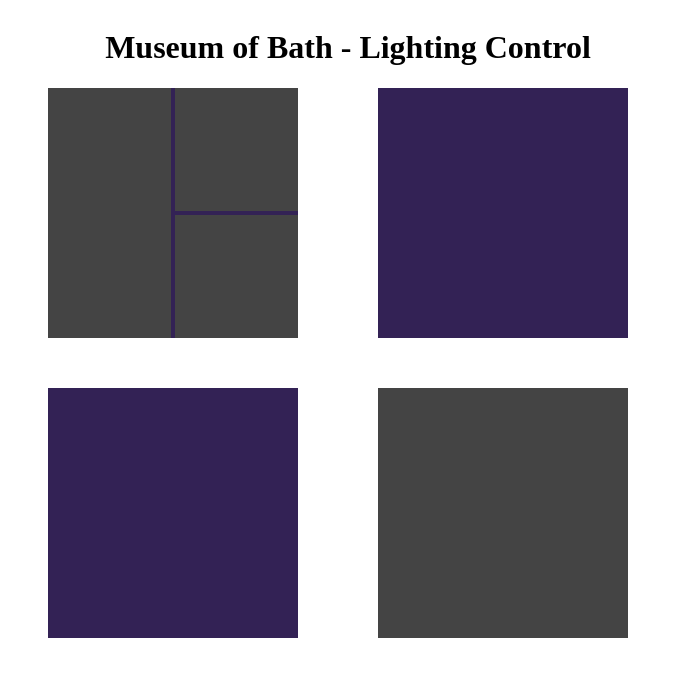
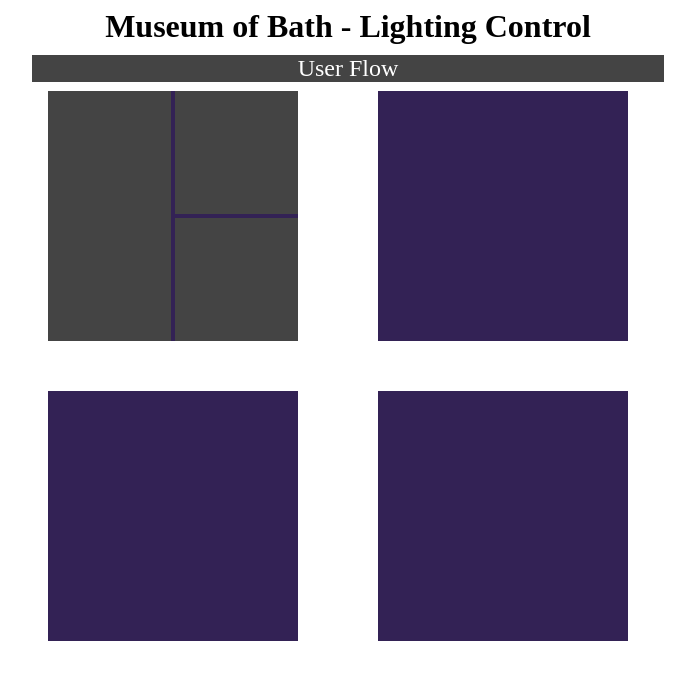
Before and after one commit to PolygonHJ/interactive_museum, a Flask app: page / in a window 1280 px wide. Shown: the top 680 px of the page, without its empty margins (292-987 px from the left). Run offline with Flask 2, Linux system fonts and the light colour scheme.

Commit message:
Updated user interface to include path button

```diff
--- a/app.py
+++ b/app.py
@@ -10,8 +10,10 @@ from flask import Flask
 from flask import render_template
 
 
+# Flask setup
 app = Flask(__name__)
 
+# Hardware setup
 pixels = neopixel.NeoPixel(board.D18, 3)
 rooms = [0, 0, 0]
 
@@ -22,14 +24,13 @@ def index():
     return render_template('index.html')
 
 
-# Setup the room state toggling
+# Setup the room control
 @app.route('/room<int:room_number>')
 def handle_request(room_number):
-    # Room state is controlled independantly in javascript and python
     response = 'Room ' + str(room_number) + ' toggled'
     rooms[room_number - 1] = (( rooms[room_number - 1] + 1) % 2)
 
-    # Turn the lights on and off
+    # Turn the LEDs on and off
     for i in range(len(rooms)):
         pixels[i] = (50*rooms[i], 50*rooms[i], 50*rooms[i])
 
@@ -38,11 +39,12 @@ def handle_request(room_number):
 
 # Draw the Path
 def path():
+    # Reset the rooms and LEDs when the path animation starts
     for i in range(len(rooms)):
         rooms[i] = 0
-    print(rooms)
     pixels.fill((0, 0, 0))
 
+    # Run the animation while no rooms are lit
     i = 0
     while not any(rooms):
         pixels[i] = (0, 50, 0)
@@ -53,12 +55,14 @@ def path():
     return
 
 
-# Setup the path walking
+# Handle a path request
 @app.route('/path')
 def handle_path():
+    # Start a thread to run the path
     pixels.fill((0, 0, 0))
     path_thr = threading.Thread(target=path)
     path_thr.start()
+
     return 'Rainbow', 200
 
 
--- a/static/css/styles.css
+++ b/static/css/styles.css
@@ -1,5 +1,23 @@
 body {
 
+}
+
+h1 {
+    padding: 0;
+    margin: 0;
+}
+
+.path {
+	background-color: #444;
+  	color: #fff;
+	width: 50%;
+
+  	font-size: 150%;
+  	cursor: pointer;
+
+	text-align: center;
+
+	margin: 0.4em;
 }
 
 .body_container {
@@ -42,18 +60,6 @@ body {
   	align-items: center;
 }
 
-.path {
-	background-color: #444;
-  	color: #fff;
-
-  	font-size: 150%;
-  	cursor: pointer;
-
-  	display: flex;
-  	justify-content: center;
-  	align-items: center;
-}
-
 .room1 {
 	grid-column: 1;
 	grid-row: 1 / 3;
--- a/templates/index.html
+++ b/templates/index.html
@@ -8,6 +8,8 @@
 <body>
 	<div class="body_container">
 		<h1>Museum of Bath - Lighting Control</h1>
+
+		<div class="path">User Flow</div>
 
 		<div class="floor_container">
 			<div class="floor">
@@ -26,7 +28,7 @@
 
 			</div>
 
-			<div class="path">
+			<div class="floor">
 
 
 			</div>
```
Also changed, not shown: README.md.
